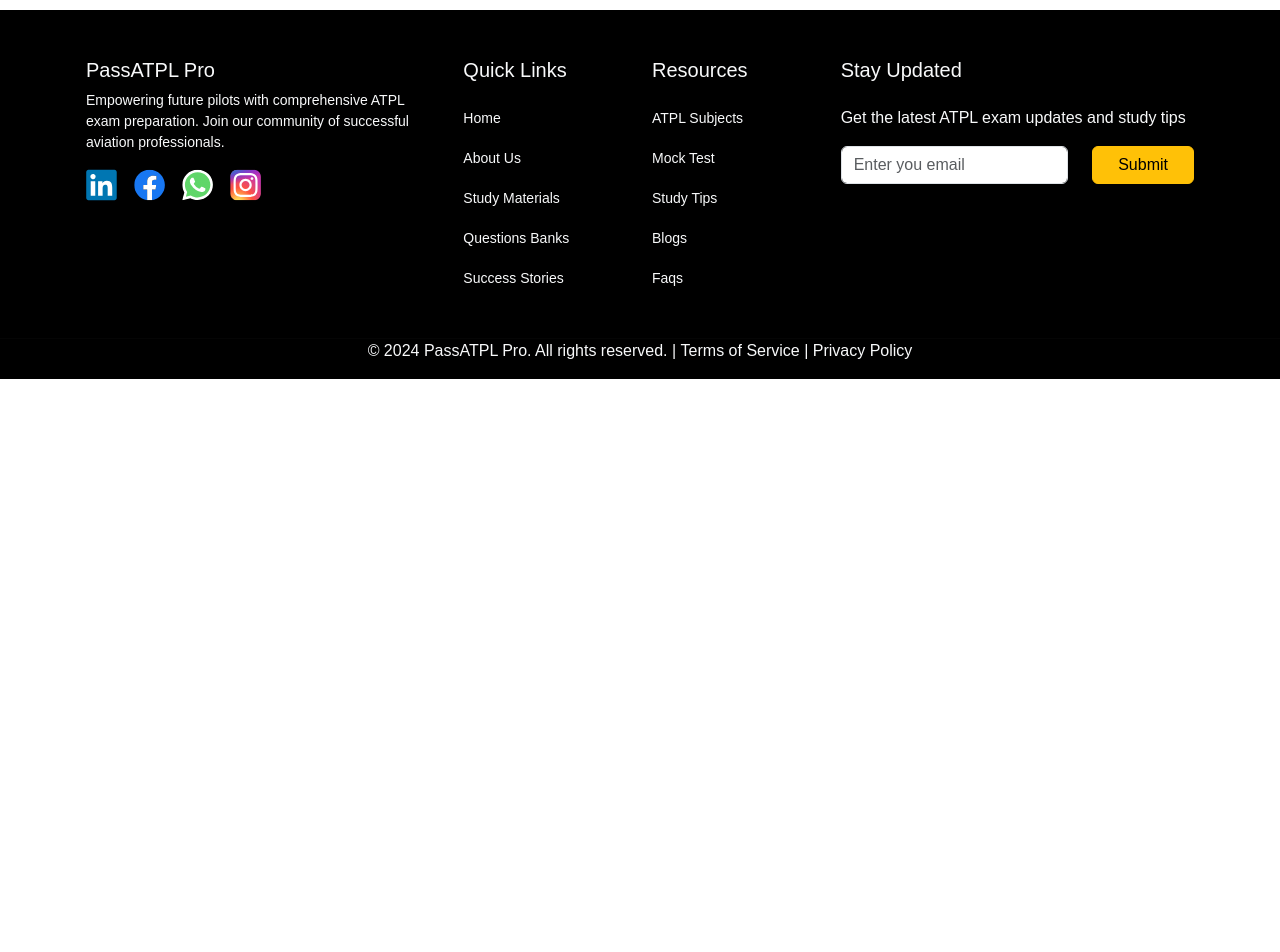
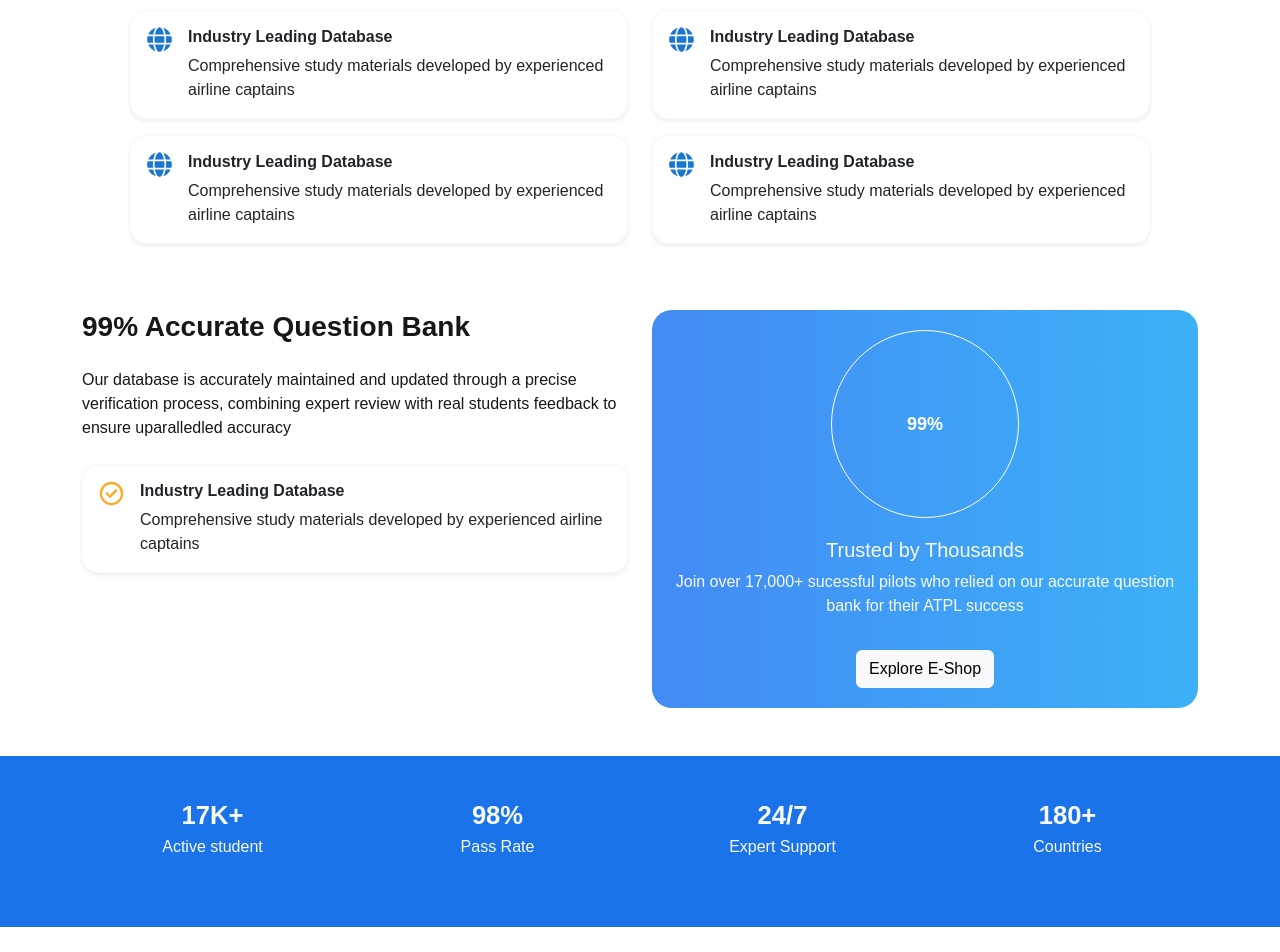
Before and after one commit to Tahirunity786/nickesh, a Next.js app: page /features in a window 1280 px wide. Shown: the part 400-1352 px from the top of the page. Before the commit the page ends 800 px from the top, so only its background shows below. Built offline with nearby package versions, Linux system fonts and the light colour scheme.

Commit message:
feature page complete

```diff
--- a/src/app/features/features.module.css
+++ b/src/app/features/features.module.css
@@ -39,4 +39,34 @@
 .navButtonAeroOutlinePrimary:hover{
     background-color: var(--aero-white);
     color: var(--aero-black);
+
 }
+.bgPrimaryRadial{
+    background: linear-gradient(to left, #3CB1F7, #438BF4);
+    border-radius: 20px;
+    width: 100%;
+    padding: 20px;
+    display: flex;
+    justify-content: center;
+    align-items: center;
+    flex-direction: column;
+
+}
+.bgPrimary{
+    background-color: var(--aero-primary);
+    padding: 20px;
+}
+.circleBig{
+    width: 188px;
+    height: 188px;
+    border: 1px solid var(--aero-white);
+    border-radius: 50%;
+    display: flex;
+    justify-content: center;
+    align-items: center;
+    padding: 20px;
+    color: white;
+    font-size: large;
+    font-weight: bold;
+    margin-bottom: 20px;
+}
--- a/src/app/features/page.jsx
+++ b/src/app/features/page.jsx
@@ -1,3 +1,4 @@
+import Image from 'next/image'
 import styles from './features.module.css'
 
 
@@ -8,8 +9,8 @@
         <div className="container">
           <div className="mb-5">
 
-      <h2 style={{fontSize:"2rem", fontWeight:"bold"}}>Features That Set Us Apart</h2>
-      <p style={{fontWeight:"bold"}}>Discover why ATPL Pro is the trusted choice for aviation training WorldWide</p>
+            <h2 style={{ fontSize: "2rem", fontWeight: "bold" }}>Features That Set Us Apart</h2>
+            <p style={{ fontWeight: "bold" }}>Discover why ATPL Pro is the trusted choice for aviation training WorldWide</p>
 
           </div>
           <div className="mb-2 d-flex justify-content-start align-items-center">
@@ -19,10 +20,170 @@
         </div>
       </section>
 
-    <section className='container'>
+      <section className='container' style={{ marginBottom: "50px" }}>
+        <div className='row ps-lg-5 pe-lg-5'>
+          <div className="col-lg-6">
+            <div className="card shadow-sm border border-light rounded-4 mb-3">
+              <div className="card-body d-flex justify-content-start">
+                <div className="text-center mb-2 me-3">
+                  <Image
+                    src={'/Images/globe-feature.svg'}
+                    width={25}
+                    height={25}
+                    alt="users"
+                  />
+                </div>
+                <div>
+
+                  <h6 style={{ fontWeight: "bold" }}>Industry Leading Database</h6>
+                  <p className="mb-0">Comprehensive study materials developed by experienced airline captains</p>
+
+                </div>
+              </div>
+            </div>
+          </div>
+          <div className="col-lg-6">
+            <div className="card shadow-sm border border-light rounded-4 mb-3">
+              <div className="card-body d-flex justify-content-start">
+                <div className="text-center mb-2 me-3">
+                  <Image
+                    src={'/Images/globe-feature.svg'}
+                    width={25}
+                    height={25}
+                    alt="users"
+                  />
+                </div>
+                <div>
+
+                  <h6 style={{ fontWeight: "bold" }}>Industry Leading Database</h6>
+                  <p className="mb-0">Comprehensive study materials developed by experienced airline captains</p>
+
+                </div>
+              </div>
+            </div>
+          </div>
+          <div className="col-lg-6">
+            <div className="card shadow-sm border border-light rounded-4 mb-3">
+              <div className="card-body d-flex justify-content-start">
+                <div className="text-center mb-2 me-3">
+                  <Image
+                    src={'/Images/globe-feature.svg'}
+                    width={25}
+                    height={25}
+                    alt="users"
+                  />
+                </div>
+                <div>
+
+                  <h6 style={{ fontWeight: "bold" }}>Industry Leading Database</h6>
+                  <p className="mb-0">Comprehensive study materials developed by experienced airline captains</p>
+
+                </div>
+              </div>
+            </div>
+          </div>
+          <div className="col-lg-6">
+            <div className="card shadow-sm border border-light rounded-4 mb-3">
+              <div className="card-body d-flex justify-content-start">
+                <div className="text-center mb-2 me-3">
+                  <Image
+                    src={'/Images/globe-feature.svg'}
+                    width={25}
+                    height={25}
+                    alt="users"
+                  />
+                </div>
+                <div>
+
+                  <h6 style={{ fontWeight: "bold" }}>Industry Leading Database</h6>
+                  <p className="mb-0">Comprehensive study materials developed by experienced airline captains</p>
+
+                </div>
+              </div>
+            </div>
+          </div>
+        </div>
+      </section>
+      <section className='container mb-5'>
+        <div className="row">
+          <div className="col-lg-6">
+            <div className="mb-4">
+
+              <h3 style={{ fontWeight: "bold" }} className='mb-4'>99%  Accurate Question Bank</h3>
+              <p>Our database is accurately maintained and updated through a precise verification process, combining expert review with real students feedback to ensure uparalledled accuracy</p>
+            </div>
+            <div className="mb-4">
+              <div className="card shadow-sm border border-light rounded-4 mb-3">
+                <div className="card-body d-flex justify-content-start">
+                  <div className="text-center mb-2 me-3">
+                    <Image
+                      src={'/Images/circle-check.svg'}
+                      width={25}
+                      height={25}
+                      alt="users"
+                    />
+                  </div>
+                  <div>
+
+                    <h6 style={{ fontWeight: "bold" }}>Industry Leading Database</h6>
+                    <p className="mb-0">Comprehensive study materials developed by experienced airline captains</p>
+
+                  </div>
+                </div>
+              </div>
+            </div>
+
+          </div>
+          <div className={`col-lg-6`}>
+            <div className={styles.bgPrimaryRadial}>
+              <div className={styles.circleBig}>
+                <span>99%</span>
+              </div>
+              <div className='text-center text-light mb-3'>
+                <h5>Trusted by Thousands</h5>
+                <p>Join over 17,000+ sucessful pilots who relied on our accurate question bank for their ATPL success</p>
+              </div>
+              <button className='btn btn-light'>Explore E-Shop</button>
+            </div>
+          </div>
+        </div>
 
       </section>
+      <section className={`${styles.bgPrimary}`} style={{ marginBottom: '50px', borderRadius: "0px" }}>
 
+        <div className="container ">
+          <div className="row pt-4 pb-4">
+            <div className="col-lg-3 mb-4 text-light text-center">
+              <h5 style={{ fontSize: "1.6rem", fontWeight: "bold" }} className='mb-1'>17K+</h5>
+              <p className='mb-0'>Active student</p>
+            </div>
+            <div className="col-lg-3 mb-4 text-light text-center">
+              <h5 style={{ fontSize: "1.6rem", fontWeight: "bold" }} className='mb-1'>98%</h5>
+              <p className='mb-0'>Pass Rate</p>
+            </div>
+            <div className="col-lg-3 mb-4 text-light text-center">
+              <h5 style={{ fontSize: "1.6rem", fontWeight: "bold" }} className='mb-1'>24/7</h5>
+              <p className='mb-0'>Expert Support</p>
+            </div>
+            <div className="col-lg-3 mb-4 text-light text-center">
+              <h5 style={{ fontSize: "1.6rem", fontWeight: "bold" }} className='mb-1'>180+</h5>
+              <p className='mb-0'>Countries</p>
+            </div>
+          </div>
+        </div>
+      </section>
+
+      <section className='container mb-5'>
+        <div className="text-center">
+          <h3 style={{ fontWeight: "bold" }} className='mb-4'>Ready to Start Your Journey?</h3>
+          <p>Join Thousands of  sucessful pilots who trusted  ATPL Pro</p>
+        </div>
+        <div className="mb-2 d-flex justify-content-center align-items-center">
+
+            <button className={`btn btn-primary me-3`} style={{fontWeight:"bold"}}>Get Started Now</button>
+            <button className={`btn btn-outline-primary`}>View Pricing</button>
+          </div>
+      </section>
     </>
   )
 }
--- a/src/app/page.module.css
+++ b/src/app/page.module.css
@@ -232,6 +232,7 @@
 
 .circleColor {
   background: linear-gradient(to left, #438BF4, #3CB1F7);
+
   /* Example colors */
 }
 
```
Also changed, not shown: public/Images/circle-check.svg (added), public/Images/globe-feature.svg (added). Lines whose indentation alone changed are shown as unchanged.
